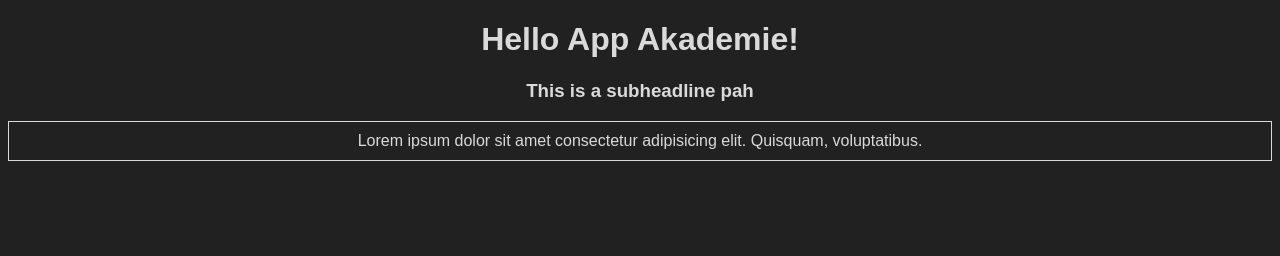
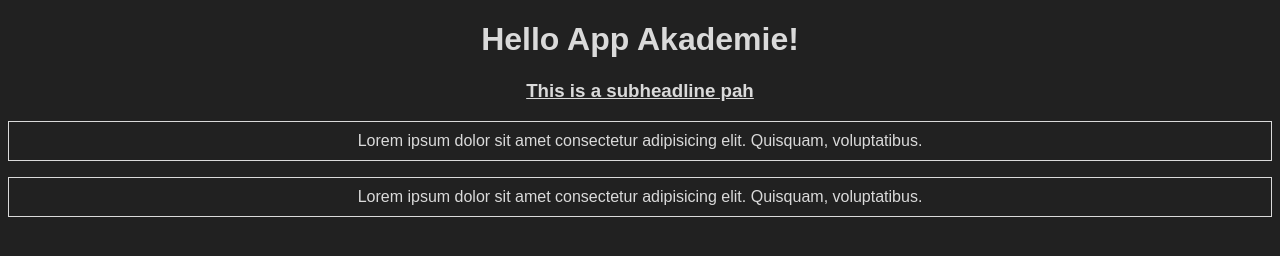
Before and after one commit to dkathrine/coding-basics, a plain HTML site: page 3.1.2_github-basics/index.html in a window 1280 px wide. Drawn offline with Linux system fonts and the light colour scheme.

Commit message:
edited the same old files once again leeel
- added another p-tag in index.html
- added text decoration to h3 in index.css
- added more funny text to .txt-file

```diff
--- a/3.1.2_github-basics/index.css
+++ b/3.1.2_github-basics/index.css
@@ -11,6 +11,7 @@ h1{
 h3{
     color: #dadada;
     text-align: center;
+    text-decoration: underline;
 }
 
 p{
--- a/3.1.2_github-basics/index.html
+++ b/3.1.2_github-basics/index.html
@@ -10,5 +10,6 @@
     <h1>Hello App Akademie!</h1>
     <h3>This is a subheadline pah</h3>
     <p>Lorem ipsum dolor sit amet consectetur adipisicing elit. Quisquam, voluptatibus.</p>
+    <p>Lorem ipsum dolor sit amet consectetur adipisicing elit. Quisquam, voluptatibus.</p>
 </body>
 </html>
```
Also changed, not shown: 3.1.2_github-basics/funny text file.txt.
